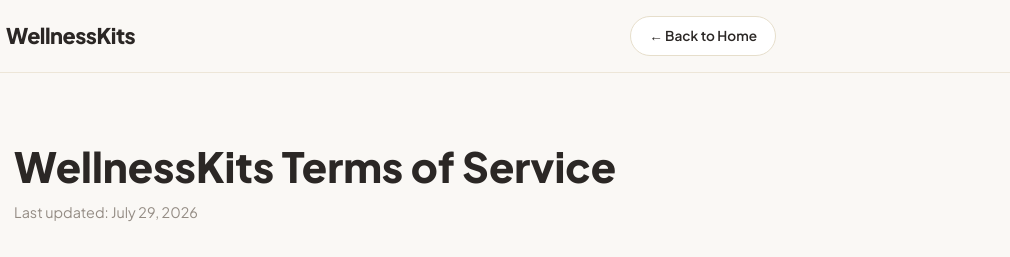
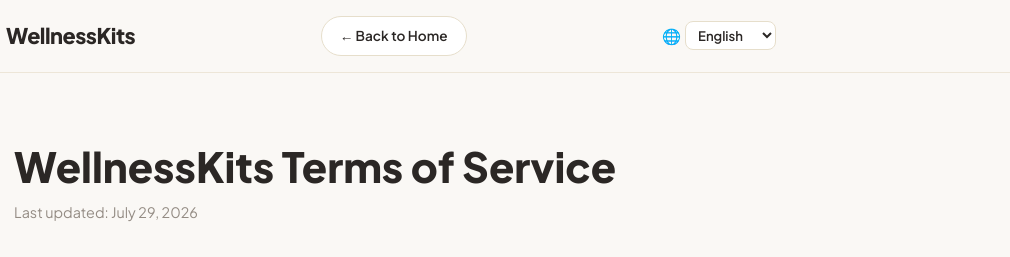
Before and after one commit to YoYo1248/wellnessKits_official, a website built with Vite: page terms.html in a window 1280 px wide. Shown: the top 257 px of the page, 270-1280 px from the left. Built offline with nearby package versions, Linux system fonts and the light colour scheme.

Commit message:
Implement multi-language auto-detection and manual switcher (EN, zh-CN, zh-TW, ES) with localized mottoes

```diff
--- /dev/null
+++ b/src/i18n.js
@@ -0,0 +1,336 @@
+// WellnessKits Internationalization (i18n) Engine
+// Supports: English (en), Simplified Chinese (zh-CN), Traditional Chinese (zh-TW), Spanish (es)
+
+export const translations = {
+  en: {
+    // Navigation
+    nav_tools: "Tools",
+    nav_privacy: "Privacy",
+    nav_terms: "Terms",
+    nav_support: "Support",
+    nav_back_home: "← Back to Home",
+
+    // Hero Section
+    motto: "Knowledge into daily practice.",
+    hero_subtitle: "Small tools for a better life.",
+
+    // Creator Note
+    creator_quote: "“As an independent creator, my goal is simple: if my tools can make your day a little brighter or healthier, I couldn't be happier.”",
+    creator_author: "— Shuang, Creator of WellnessKits",
+
+    // Tools Matrix
+    tools_heading: "Tools",
+    twomoons_name: "Two Moves!",
+    twomoons_tag: "View App →",
+    twomoons_desc: "Build a daily movement habit with two small movement sessions.",
+    principles_name: "My Principles",
+    principles_tag: "Coming later.",
+    principles_desc: "Build a personal principles library and use it when making decisions.",
+
+    // Two Moves Product Page
+    twomoons_badge: "🏃‍♂️ Movement Habit App",
+    twomoons_tagline: "Build a daily movement habit with two small movement sessions.",
+    twomoons_hero_desc: "Designed to reduce friction, Two Moves! turns daily movement into two gentle, bite-sized sessions that fit naturally into your day.",
+    btn_web_app: "Launch Web App",
+    btn_use_browser: "Use in Browser",
+    btn_download_app_store: "Download on the",
+    btn_get_google_play: "GET IT ON",
+
+    features_heading: "Designed for Gentle Consistency",
+    feat_1_title: "Two Small Sessions",
+    feat_1_desc: "Divide your movement into two small sessions each day. A clear 2/2 goal makes it easier to start and see today’s progress.",
+    feat_2_title: "Research-Informed",
+    feat_2_desc: "Informed by research on short movement breaks and exercise snacks for everyday well-being.",
+    feat_3_title: "Optional AI Timers",
+    feat_3_desc: "Convert your ideas into custom movement timers and structured routines with smart AI assistance.",
+    feat_4_title: "Privacy-First",
+    feat_4_desc: "Your history, timers, and progress stay securely on your device. No ads, no cross-app tracking.",
+
+    support_heading: "Questions or Feedback?",
+    support_sub: "Have a suggestion or need help with Two Moves!? Send us a message directly or email our support team.",
+    label_your_email: "Your Email Address",
+    label_your_msg: "Message / Feedback",
+    btn_send_email: "✉️ Send Support Email",
+    direct_email_text: "Direct Support Email: ",
+    legal_compliance_text: "App Store Compliance & Legal Documentation:",
+
+    // Footer
+    footer_copyright: "© 2026 WellnessKits. Developed by Shuang."
+  },
+
+  "zh-CN": {
+    // Navigation
+    nav_tools: "工具矩阵",
+    nav_privacy: "隐私政策",
+    nav_terms: "服务条款",
+    nav_support: "客户支持",
+    nav_back_home: "← 返回首页",
+
+    // Hero Section
+    motto: "知行合一，躬行不辍。",
+    hero_subtitle: "小工具，大生活。",
+
+    // Creator Note
+    creator_quote: "“作为一个独立创作者，我的愿景很简单：如果我做得这些小工具能让你的生活好一点点，我就非常开心了。”",
+    creator_author: "— Shuang，WellnessKits 创作者",
+
+    // Tools Matrix
+    tools_heading: "小工具矩阵",
+    twomoons_name: "Two Moves!",
+    twomoons_tag: "访问 Web App →",
+    twomoons_desc: "通过两次微运动，轻松养成每日运动好习惯。",
+    principles_name: "My Principles",
+    principles_tag: "后续推出",
+    principles_desc: "构建个人原则库，在面临人生决策时随时调阅。",
+
+    // Two Moves Product Page
+    twomoons_badge: "🏃‍♂️ 每日微运动习惯应用",
+    twomoons_tagline: "通过两次微运动，轻松养成每日运动习惯。",
+    twomoons_hero_desc: "致力于消除运动阻力，Two Moves! 将每日运动拆解为两次温和、无负担的小单元，自然融入你的日常生活。",
+    btn_web_app: "打开网页版 App",
+    btn_use_browser: "浏览器即开即用",
+    btn_download_app_store: "前往下载",
+    btn_get_google_play: "前往下载",
+
+    features_heading: "为长期无痛坚持而设计",
+    feat_1_title: "两次微运动",
+    feat_1_desc: "将每日运动拆分为上、下午两次短时微单元。清晰的 2/2 目标让你毫无阻力启动，轻松看见成果。",
+    feat_2_title: "科学理论研究支撑",
+    feat_2_desc: "汲取关于“零碎运动” (Exercise Snacks) 与短时运动间歇的理论研究，为你带来健康的日常体验。",
+    feat_3_title: "可选 AI 智能计时器",
+    feat_3_desc: "将你的想法快速转化为自定义运动计时器与结构化动作，享受智能 AI 辅助。",
+    feat_4_title: "隐私第一",
+    feat_4_desc: "你的历史记录、定时器与运动数据完完全全保存在本地设备上。绝无广告，无跨应用追踪。",
+
+    support_heading: "反馈与客服支持",
+    support_sub: "对 Two Moves! 有任何建议或疑问？欢迎直接发送问题邮件与我们联系。",
+    label_your_email: "您的邮箱地址",
+    label_your_msg: "反馈与问题内容",
+    btn_send_email: "✉️ 发送客服邮件",
+    direct_email_text: "官方客服邮箱：",
+    legal_compliance_text: "应用商店合规与法律文档：",
+
+    // Footer
+    footer_copyright: "© 2026 WellnessKits. Developed by Shuang."
+  },
+
+  "zh-TW": {
+    // Navigation
+    nav_tools: "工具矩陣",
+    nav_privacy: "隱私政策",
+    nav_terms: "服務條款",
+    nav_support: "客戶支援",
+    nav_back_home: "← 返回首頁",
+
+    // Hero Section
+    motto: "知行合一，躬行不輟。",
+    hero_subtitle: "小工具，大生活。",
+
+    // Creator Note
+    creator_quote: "“作為一個獨立創作者，我的願景很簡單：如果我做得這些小工具能讓你的生活好一點點，我就非常開心了。”",
+    creator_author: "— Shuang，WellnessKits 創作者",
+
+    // Tools Matrix
+    tools_heading: "小工具矩陣",
+    twomoons_name: "Two Moves!",
+    twomoons_tag: "造訪 Web App →",
+    twomoons_desc: "透過兩次微運動，輕鬆養成每日運動好習慣。",
+    principles_name: "My Principles",
+    principles_tag: "後續推出",
+    principles_desc: "構建個人原則庫，在面臨人生決策時隨時調閱。",
+
+    // Two Moves Product Page
+    twomoons_badge: "🏃‍♂️ 每日微運動習慣應用",
+    twomoons_tagline: "透過兩次微運動，輕鬆養成每日運動習慣。",
+    twomoons_hero_desc: "致力於消除運動阻力，Two Moves! 將每日運動拆解為兩次溫和、無負擔的小單元，自然融入你的日常生活。",
+    btn_web_app: "打開網頁版 App",
+    btn_use_browser: "瀏覽器即開即用",
+    btn_download_app_store: "前往下載",
+    btn_get_google_play: "前往下載",
+
+    features_heading: "為長期無痛堅持而設計",
+    feat_1_title: "兩次微運動",
+    feat_1_desc: "將每日運動拆分為上、下午兩次短時微單元。清晰的 2/2 目標讓你毫無阻力啟動，輕鬆看見成果。",
+    feat_2_title: "科學理論研究支撐",
+    feat_2_desc: "汲取關於「零碎運動」 (Exercise Snacks) 與短時運動間歇的理論研究，為你帶來健康的日常體驗。",
+    feat_3_title: "可選 AI 智慧計時器",
+    feat_3_desc: "將你的想法快速轉化為自訂運動計時器與結構化動作，享受智慧 AI 輔助。",
+    feat_4_title: "隱私第一",
+    feat_4_desc: "你的歷史記錄、定時器與運動資料完完全全儲存在本地裝置上。絕無廣告，無跨應用追蹤。",
+
+    support_heading: "回饋與客服支援",
+    support_sub: "對 Two Moves! 有任何建議或疑問？歡迎直接發送問題郵件與我們聯繫。",
+    label_your_email: "您的郵箱地址",
+    label_your_msg: "回饋與問題內容",
+    btn_send_email: "✉️ 發送客服郵件",
+    direct_email_text: "官方客服郵箱：",
+    legal_compliance_text: "應用商店合規與法律文件：",
+
+    // Footer
+    footer_copyright: "© 2026 WellnessKits. Developed by Shuang."
+  },
+
+  es: {
+    // Navigation
+    nav_tools: "Herramientas",
+    nav_privacy: "Privacidad",
+    nav_terms: "Términos",
+    nav_support: "Soporte",
+    nav_back_home: "← Volver al Inicio",
+
+    // Hero Section
+    motto: "Del conocimiento a la práctica diaria.",
+    hero_subtitle: "Pequeñas herramientas para una vida mejor.",
+
+    // Creator Note
+    creator_quote: "“Como creador independiente, mi objetivo es simple: si mis herramientas pueden hacer tu día un poco más saludable o feliz, no podría estar más contento.”",
+    creator_author: "— Shuang, Creador de WellnessKits",
+
+    // Tools Matrix
+    tools_heading: "Herramientas",
+    twomoons_name: "Two Moves!",
+    twomoons_tag: "Ver App →",
+    twomoons_desc: "Crea el hábito de moverte a diario con dos pequeñas sesiones de ejercicio.",
+    principles_name: "My Principles",
+    principles_tag: "Próximamente",
+    principles_desc: "Crea tu biblioteca de principios personales para tomar mejores decisiones.",
+
+    // Two Moves Product Page
+    twomoons_badge: "🏃‍♂️ App de Hábitos de Movimiento",
+    twomoons_tagline: "Crea el hábito de moverte a diario con dos pequeñas sesiones.",
+    twomoons_hero_desc: "Diseñada para reducir la fricción, ¡Two Moves! convierte el movimiento diario en dos sesiones suaves y breves que se adaptan naturalmente a tu día.",
+    btn_web_app: "Abrir Web App",
+    btn_use_browser: "Usar en Navegador",
+    btn_download_app_store: "Descargar en",
+    btn_get_google_play: "DISPONIBLE EN",
+
+    features_heading: "Diseñado para una Constancia Amable",
+    feat_1_title: "Dos Pequeñas Sesiones",
+    feat_1_desc: "Divide tu ejercicio en dos pequeñas sesiones al día. La meta 2/2 facilita comenzar y ver tu progreso diario.",
+    feat_2_title: "Basado en Investigaciones",
+    feat_2_desc: "Basado en investigaciones sobre pausas activas y bocados de ejercicio (exercise snacks) para tu bienestar diario.",
+    feat_3_title: "Temporizadores IA Opcionales",
+    feat_3_desc: "Convierte tus ideas en temporizadores de ejercicio personalizados con ayuda de inteligencia artificial.",
+    feat_4_title: "Privacidad Primero",
+    feat_4_desc: "Tu historial, temporizadores y progreso permanecen seguros en tu dispositivo. Sin anuncios ni rastreo.",
+
+    support_heading: "¿Preguntas o Comentarios?",
+    support_sub: "¿Tienes alguna sugerencia o necesitas ayuda con Two Moves!? Envíanos un mensaje o contáctanos por email.",
+    label_your_email: "Tu Correo Electrónico",
+    label_your_msg: "Mensaje / Comentario",
+    btn_send_email: "✉️ Enviar Correo de Soporte",
+    direct_email_text: "Email Directo de Soporte: ",
+    legal_compliance_text: "Documentación Legal y Cumplimiento de App Store:",
+
+    // Footer
+    footer_copyright: "© 2026 WellnessKits. Desarrollado por Shuang."
+  }
+};
+
+// Auto Detection Logic
+export function getPreferredLanguage() {
+  const saved = localStorage.getItem('wellnesskits_lang');
+  if (saved && translations[saved]) {
+    return saved;
+  }
+
+  const navLang = (navigator.language || navigator.userLanguage || '').toLowerCase();
+
+  if (navLang.startsWith('zh-tw') || navLang.startsWith('zh-hk') || navLang.startsWith('zh-mo')) {
+    return 'zh-TW';
+  }
+  if (navLang.startsWith('zh')) {
+    return 'zh-CN';
+  }
+  if (navLang.startsWith('es')) {
+    return 'es';
+  }
+
+  return 'en';
+}
+
+// Language Change Dispatcher
+export function setLanguage(lang) {
+  if (!translations[lang]) return;
+  localStorage.setItem('wellnesskits_lang', lang);
+  document.documentElement.lang = lang;
+  applyTranslations(lang);
+  updateLanguageDropdownUI(lang);
+}
+
+// Apply Translations to DOM
+export function applyTranslations(lang) {
+  const dict = translations[lang] || translations.en;
+
+  // Find all elements with data-i18n attribute
+  document.querySelectorAll('[data-i18n]').forEach(el => {
+    const key = el.getAttribute('data-i18n');
+    if (dict[key]) {
+      if (el.tagName === 'INPUT' || el.tagName === 'TEXTAREA') {
+        el.placeholder = dict[key];
+      } else {
+        el.textContent = dict[key];
+      }
+    }
+  });
+}
+
+// UI Dropdown Controller
+function updateLanguageDropdownUI(lang) {
+  const select = document.getElementById('language-select');
+  if (select) {
+    select.value = lang;
+  }
+}
+
+// Initialize i18n Engine
+export function initI18n() {
+  const currentLang = getPreferredLanguage();
+  document.documentElement.lang = currentLang;
+
+  // Insert Language Switcher in Navbars dynamically
+  const navContainers = document.querySelectorAll('.nav-container');
+  navContainers.forEach(nav => {
+    if (!nav.querySelector('.lang-switcher')) {
+      const switcher = document.createElement('div');
+      switcher.className = 'lang-switcher';
+      switcher.style.cssText = 'display: inline-flex; align-items: center; gap: 4px; margin-left: 10px; flex-shrink: 0;';
+      switcher.innerHTML = `
+        <span style="font-size: 0.95rem;">🌐</span>
+        <select id="language-select" class="lang-dropdown" aria-label="Select Language" style="
+          background: var(--bg-card);
+          border: 1px solid var(--border-warm);
+          color: var(--text-main);
+          padding: 4px 8px;
+          border-radius: 8px;
+          font-size: 0.82rem;
+          font-weight: 600;
+          cursor: pointer;
+          font-family: inherit;
+          outline: none;
+        ">
+          <option value="en">English</option>
+          <option value="zh-CN">简体中文</option>
+          <option value="zh-TW">繁體中文</option>
+          <option value="es">Español</option>
+        </select>
+      `;
+      nav.appendChild(switcher);
+
+      const selectEl = switcher.querySelector('#language-select');
+      selectEl.addEventListener('change', (e) => {
+        setLanguage(e.target.value);
+      });
+    }
+  });
+
+  applyTranslations(currentLang);
+  updateLanguageDropdownUI(currentLang);
+}
+
+// Auto-run on DOMContentLoaded
+if (typeof window !== 'undefined') {
+  document.addEventListener('DOMContentLoaded', () => {
+    initI18n();
+  });
+}
--- a/terms.html
+++ b/terms.html
@@ -46,7 +46,7 @@
         <img src="./logo.png" alt="WellnessKits Logo" class="brand-logo-img">
         <span class="logo-text">WellnessKits</span>
       </a>
-      <a href="./index.html" class="btn-warm-secondary">← Back to Home</a>
+      <a href="./index.html" class="btn-warm-secondary" data-i18n="nav_back_home">← Back to Home</a>
     </div>
   </header>
 
@@ -152,9 +152,11 @@
     <div class="container footer-copyright-area">
       <div class="footer-credit">
         <img src="./logo.png" alt="WellnessKits Logo" class="footer-avatar">
-        <p>&copy; 2026 WellnessKits. Developed by Shuang.</p>
+        <p data-i18n="footer_copyright">&copy; 2026 WellnessKits. Developed by Shuang.</p>
       </div>
     </div>
   </footer>
+
+  <script type="module" src="./src/main.js"></script>
 </body>
 </html>
```
Also changed, not shown: index.html (+20 -20 lines), privacy.html (+4 -2 lines), src/main.js (+20 -10 lines), support.html (+4 -2 lines), two-moves.html (+35 -35 lines).
